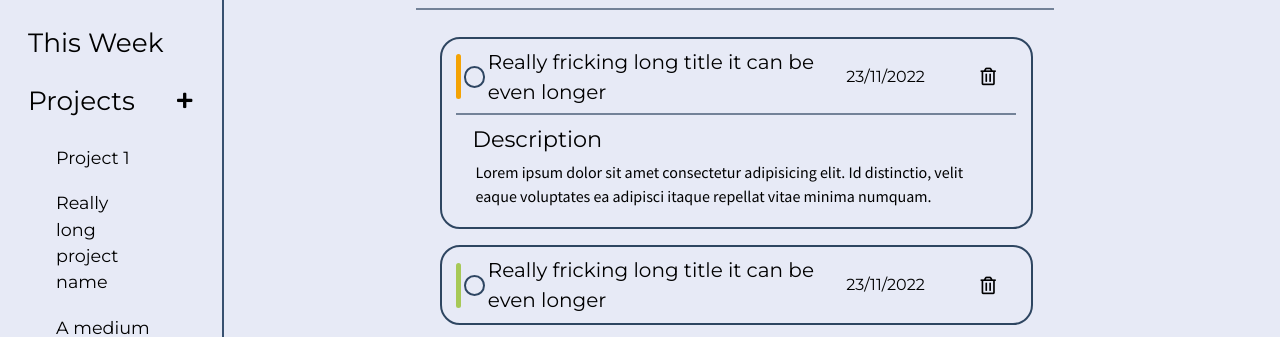
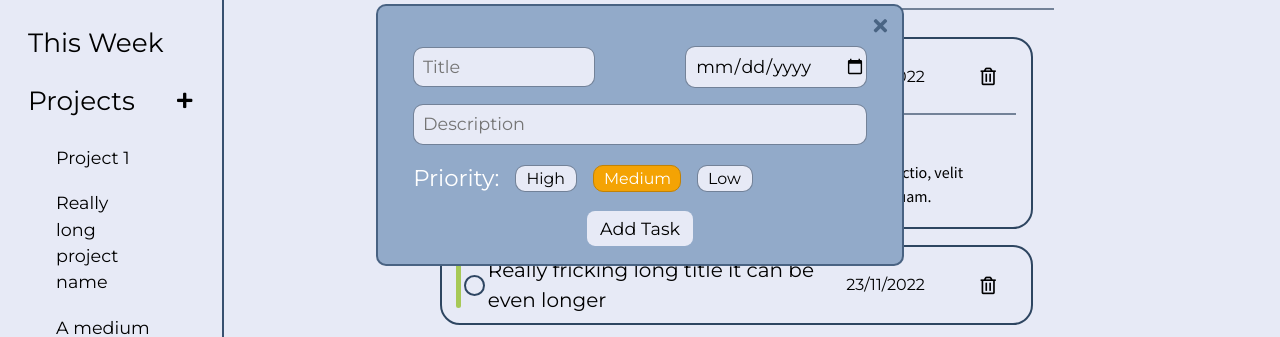
Before and after one commit to andrezz-b/todo-list, a website built with webpack: page src/template.html in a window 1280 px wide. Shown: the part 229-566 px from the top of the page. Built offline with nearby package versions, Linux system fonts and the light colour scheme.

Commit message:
Added and styled form for adding new todo items.

```diff
--- a/src/styles/_mixins.scss
+++ b/src/styles/_mixins.scss
@@ -17,3 +17,60 @@
 	font-family: $ff-title;
 	font-weight: 400;
 }
+
+@mixin textInput {
+	font-family: $ff-title;
+	background-color: $clr-bg-lt;
+	border: 1px solid $clr-border-sep;
+	border-radius: 10px;
+	padding: 0.35em 0;
+	padding-left: 0.5em;
+	width: 100%;
+
+	&:focus {
+		border: 1px solid $clr-base-dk;
+		background-color: $clr-ntrl-w;
+		outline: 1px solid $clr-base-dk;
+	}
+}
+
+@mixin radioPriority($clr) {
+	appearance: none;
+	background-color: $clr-bg-lt;
+	margin: 0;
+	border: 1px solid $clr-border-sep;
+	border-radius: 10px;
+	position: relative;
+	height: 1.55em;
+	cursor: pointer;
+
+	&::before {
+		position: absolute;
+		font-size: 0.9em;
+		font-family: $ff-title;
+		top: 1px;
+		left: 10px;
+	}
+
+	&:checked {
+		transition: 200ms;
+		background-color: $clr;
+		color: $clr-ntrl-w;
+		border: 1px solid darken($clr, 10%);
+	}
+}
+
+@mixin submitBtn {
+	border: none;
+	border-radius: 8px;
+	padding: 0.25em 0.75em;
+	cursor: pointer;
+	font-family: $ff-title;
+	background-color: $clr-bg-lt;
+
+	&:hover {
+		background-color: $clr-danger-low;
+		color: $clr-ntrl-w;
+		outline: 2px solid darken($clr-danger-low, 15%);
+	}
+}
--- a/src/styles/_variables.scss
+++ b/src/styles/_variables.scss
@@ -10,8 +10,10 @@ $ff-text: "Source Sans Pro", sans-serif;
 
 $clr-bg-dk: #385170;
 $clr-bg-lt: #e7eaf6;
+$clr-bg-input: lighten($clr-bg-dk, 35%);
 
 $clr-danger-high: #d62828;
+$clr-danger-high-lt: lighten($clr-danger-high, 15%);
 $clr-danger-medium: darken(#fcbf49, 15%);
 $clr-danger-low: #a7c957;
 
--- a/src/styles/main.scss
+++ b/src/styles/main.scss
@@ -17,4 +17,5 @@ main {
 	@include flexCenter(row);
 	height: 80%;
 	width: 100%;
+	position: relative;
 }
--- a/src/styles/mainDisplay.scss
+++ b/src/styles/mainDisplay.scss
@@ -221,3 +221,96 @@
 		font-size: 2em;
 	}
 }
+
+#todo-add {
+	@include flexCenter(column);
+	font-size: 1.1em;
+	row-gap: 1rem;
+	border: 2px solid $clr-border-sep;
+	width: 30em;
+	border-radius: 10px;
+	padding: 2.25em 2em 1em 2em;
+	position: absolute;
+	top: 40%;
+	left: 50%;
+	transform: translate(-50%, -50%);
+	background-color: $clr-bg-input;
+
+	.fa-times {
+		position: absolute;
+		font-size: 1.1em;
+		color: $clr-border-sep;
+		top: 10px;
+		right: 15px;
+		cursor: pointer;
+
+		&:hover {
+			color: $clr-danger-high-lt;
+			transform: scale(1.2);
+		}
+	}
+
+	.container {
+		@include flexStart();
+		align-items: center;
+		justify-content: space-between;
+
+		.inputTitle {
+			@include textInput;
+			width: 40%;
+		}
+
+		.inputDate {
+			@include textInput;
+			width: 40%
+		}
+	}
+
+	.inputDesc {
+		@include textInput;
+	}
+
+	.container--radio {
+		@include flexCenter();
+		justify-content: flex-start;
+		width: 100%;
+		column-gap: 1rem;
+
+		h1 {
+			@include subTitle;
+			font-size: 1.3em;
+			color: $clr-ntrl-w;
+		}
+	}
+
+	#priorHigh {
+		@include radioPriority($clr-danger-high-lt);
+		width: 3.5em;
+
+		&::before {
+			content: "High";
+		}
+	}
+
+	#priorMed {
+		@include radioPriority($clr-danger-medium);
+		width: 5em;
+
+		&::before {
+			content: "Medium";
+		}
+	}
+
+	#priorLow {
+		@include radioPriority($clr-danger-low);
+		width: 3.2em;
+
+		&::before {
+			content: "Low";
+		}
+	}
+
+	input[type="submit"]{
+		@include submitBtn;
+	}
+}
--- a/src/styles/sidebar.scss
+++ b/src/styles/sidebar.scss
@@ -116,7 +116,7 @@
 	border: 2px solid $clr-border-sep;
 	border-radius: 12px;
 	padding: .75em 1.25em .5em .65em;
-	background-color: lighten($clr-bg-dk, 35%);
+	background-color: $clr-bg-input;
 	transition: transform 200ms ease-in-out;
 	transform-origin: left;
 
@@ -131,33 +131,11 @@
 	}
 
 	input[type="text"] {
-		background-color: $clr-bg-lt;
-		border: 1px solid $clr-border-sep;
-		border-radius: 10px;
-		padding: .35em 0;
-		padding-left: .5em;
-		width: 100%;
-
-
-		&:focus {
-			border: 1px solid $clr-base-dk;
-			background-color: $clr-ntrl-w;
-			outline: 1px solid $clr-base-dk;
-		}
+		@include textInput;
 	}
 
 	input[type="submit"]{
-		border: none;
-		border-radius: 8px;
-		padding: .25em .75em;
-		cursor: pointer;
-		background-color: $clr-bg-lt;
-
-		&:hover {
-			background-color: $clr-danger-low;
-			color: $clr-ntrl-w;
-			outline: 2px solid darken($clr-danger-low, 15%);
-		}
+		@include submitBtn;
 	}
 }
 
@@ -171,7 +149,7 @@
 	background-color: $clr-bg-lt;
 
 	&:hover {
-		background-color: lighten($clr-danger-high, 15%);
+		background-color: $clr-danger-high-lt;
 		color: $clr-ntrl-w;
 		outline: 1px solid $clr-danger-high;
 	}
--- a/src/template.html
+++ b/src/template.html
@@ -21,7 +21,7 @@
 					<form id="project-add" class="" data-open="false" action="#" autocomplete="off" onsubmit="return false">
 						<input type="text" placeholder="Project Name" />
 						<div>
-							<input type="submit" value="Add Project" />
+							<input type="submit" value="Add Project"/>
 							<button class="cancel">Cancel</button>
 						</div>
 					</form>
@@ -79,6 +79,21 @@
 				<div class="new--todo">
 					<span><i class="fas fa-plus"></i></span>
 					<h1 class="subtitle">New task</h1>
+					<form id="todo-add" class="" data-open="false" action="#" autocomplete="off" onsubmit="return false">
+						<i class="fas fa-times"></i>
+						<div class="container">
+							<input type="text" placeholder="Title" class="inputTitle">
+							<input type="date" class="inputDate">
+						</div>
+						<input type="text", placeholder="Description" class="inputDesc">
+						<div class="container--radio">
+							<h1>Priority:</h1>
+							<input type="radio" name="priority" value="high" id="priorHigh">
+							<input type="radio" name="priority" value="medium" id="priorMed" checked="checked">
+							<input type="radio" name="priority" value="low" id="priorLow">
+						</div>
+						<input type="submit" value="Add Task"/>
+					</form>
 				</div>
 			</div>
 		</main>
```
